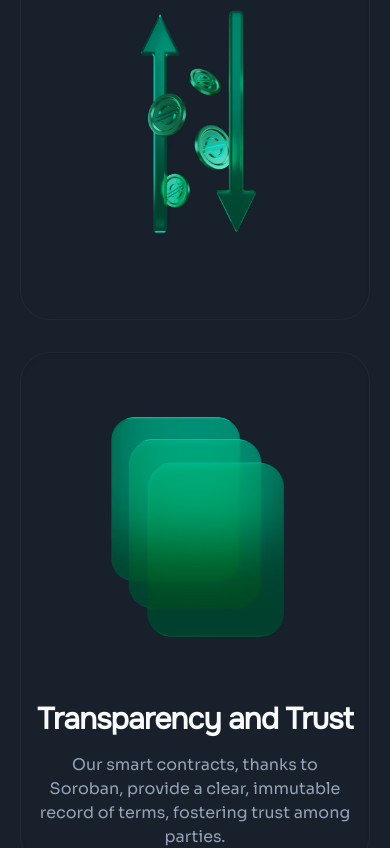
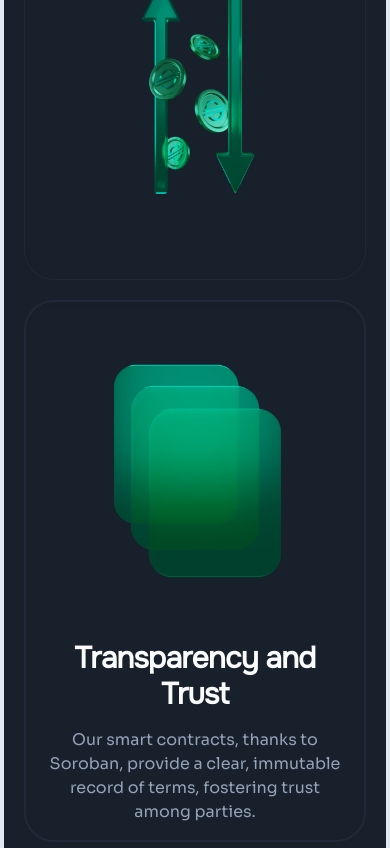
Before and after one commit to JoseCToscano/Eascrow, a Next.js app in the folder eascrow_website/: page / in a window 390 px wide. Shown: the part 4527-5375 px from the top of the page. Built offline with nearby package versions, Linux system fonts and the light colour scheme.

Commit message:
Update CSS: Space-y cards "benefits of eascrow"

```diff
--- a/eascrow_website/app/page.tsx
+++ b/eascrow_website/app/page.tsx
@@ -164,13 +164,13 @@ export default function Home() {
               </Card>
             </div>
           </section>
-          <section className="flex flex-col items-center mb-20">
-            <div className="text-center flex flex-col items-center px-3">
+          <section className="flex flex-col items-center mb-20 border-2">
+            <div className="text-center flex flex-col items-center px-3 border-2">
               <h2 className="text-customWhite text-4xl md:text-5xl font-bold mb-10">
                 Benefits of Eascrow
               </h2>
-              <div className="w-full px-2 lg:space-y-0 flex flex-col items-center lg:justify-evenly ">
-                <Card className="max-w-screen-lg bg-transparent border-gray-800 rounded-[30px] w-full p-4 my-4 shadow-inner flex flex-col md:flex-row items-center">
+              <div className="w-full px-2 mb-20 space-y-5 lg:space-y-10 flex flex-col items-center lg:justify-evenly">
+                <Card className="max-w-screen-lg bg-transparent border-gray-800 rounded-[30px] w-full p-4 shadow-inner flex flex-col md:flex-row items-center">
                   <div className="mb-4">
                     <Image
                       src="/security.avif"
@@ -192,7 +192,7 @@ export default function Home() {
                     </CardContent>
                   </div>
                 </Card>
-                <Card className="max-w-screen-lg bg-transparent border-gray-800 rounded-[30px] w-full p-4 my-4 shadow-inner flex flex-col md:flex-row items-center">
+                <Card className="max-w-screen-lg bg-transparent border-gray-800 rounded-[30px] w-full p-4 shadow-inner flex flex-col md:flex-row items-center">
                   <div className="md:text-left max-w-md">
                     <CardTitle className="text-3xl text-customWhite mb-4 ">
                       Streamlined Process
@@ -213,7 +213,7 @@ export default function Home() {
                     />
                   </div>
                 </Card>
-                <Card className="max-w-screen-lg bg-transparent border-gray-800 rounded-[30px] w-full p-4 my-4 shadow-inner flex flex-col md:flex-row items-center">
+                <Card className="max-w-screen-lg bg-transparent border-gray-800 rounded-[30px] w-full p-4 border-2 shadow-inner flex flex-col md:flex-row items-center">
                   <div className="mb-4">
                     <Image
                       src="/transparency.avif"
@@ -235,7 +235,7 @@ export default function Home() {
                     </CardContent>
                   </div>
                 </Card>
-                <Card className="max-w-screen-lg bg-transparent border-gray-800 rounded-[30px] w-full p-4 my-4 shadow-inner flex flex-col md:flex-row items-center">
+                <Card className="max-w-screen-lg bg-transparent border-gray-800 rounded-[30px] w-full p-4 shadow-inner flex flex-col md:flex-row items-center">
                   <div className="md:text-left max-w-md">
                     <CardTitle className="text-3xl text-customWhite mb-4 ">
                       Ease of Use
```
